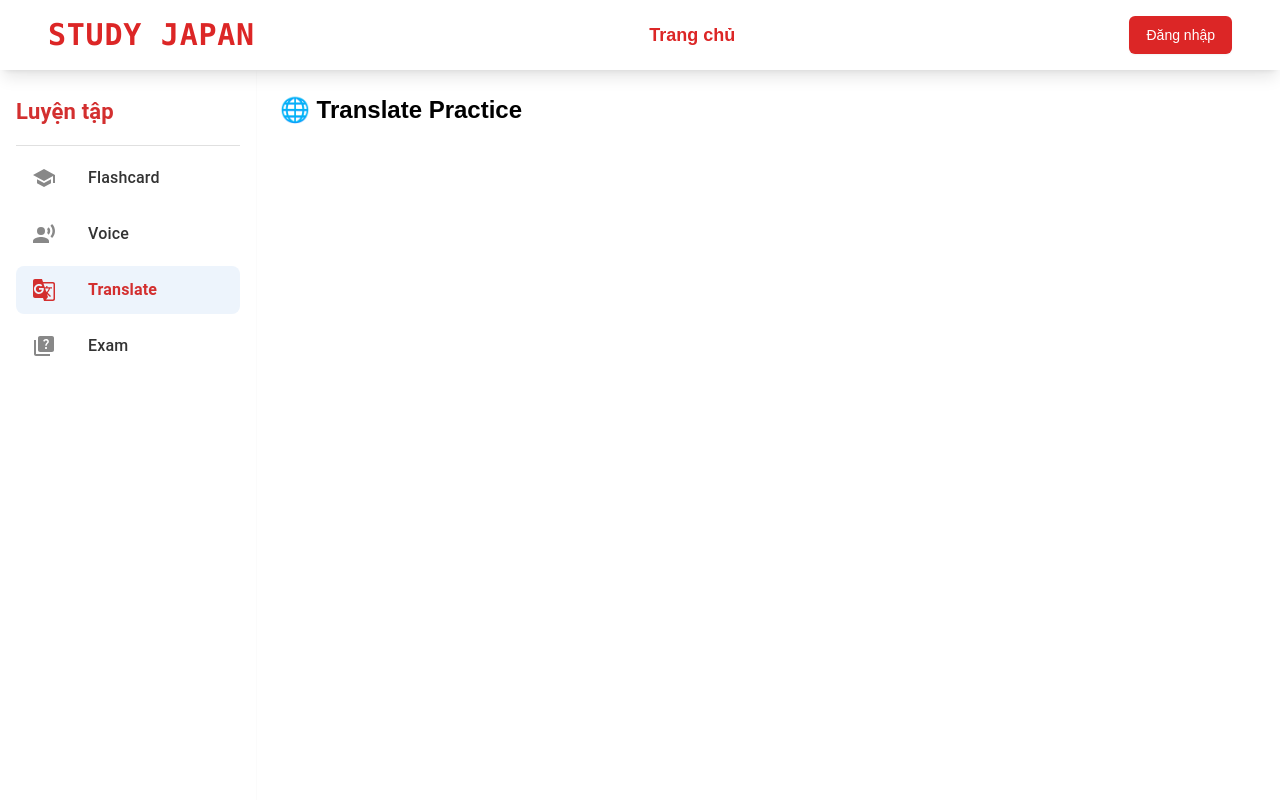
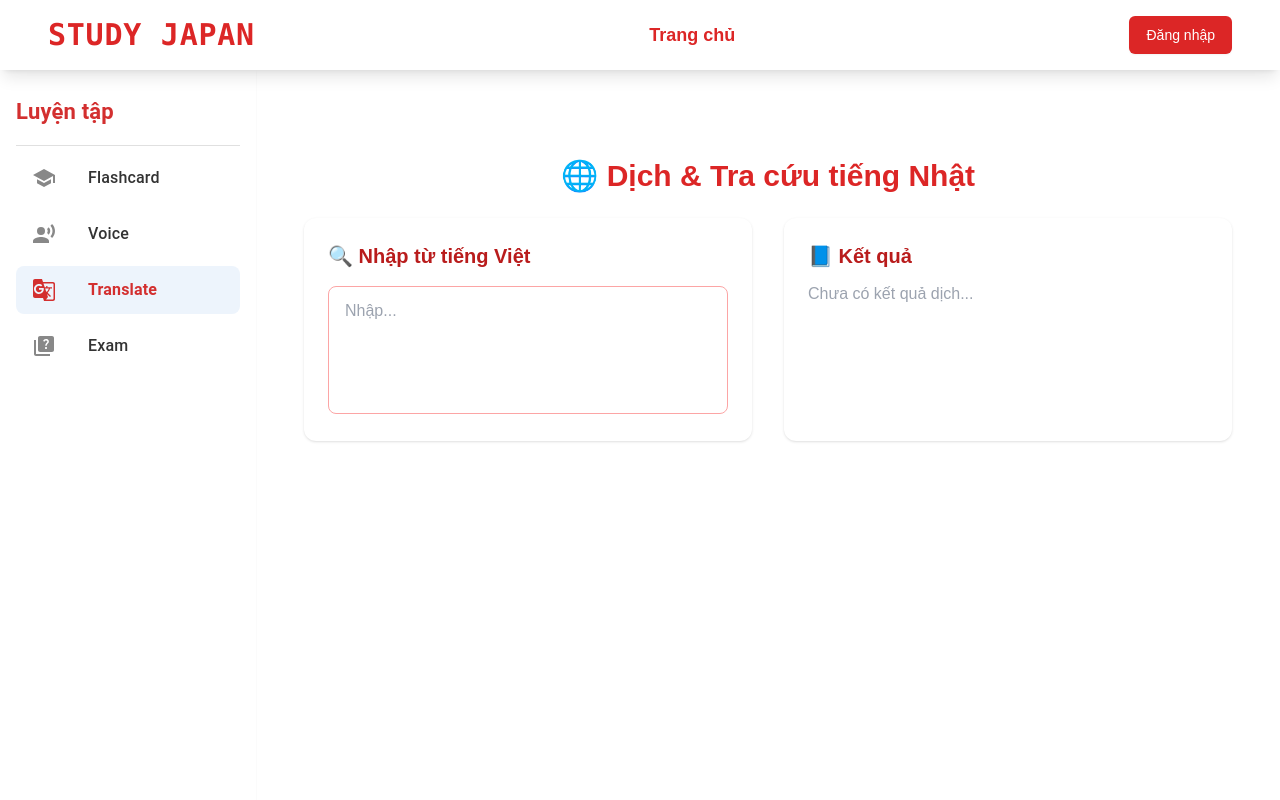
Before and after one commit to Tien2003deptrai/FRONTEND-CAP2-STUDY_JAPAN, a React (Vite) app: page /practice/translate in a window 1280 px wide. Shown: the top 800 px of the page. Built offline with nearby package versions, Linux system fonts and the light colour scheme.

Commit message:
[8/4] new translate

```diff
--- a/src/pages/Practice/Translate.jsx
+++ /dev/null
@@ -1,4 +0,0 @@
-function Translate() {
-    return <div className="text-2xl font-bold">🌐 Translate Practice</div>
-}
-export default Translate
--- /dev/null
+++ b/src/pages/Practice/Translate/Translate.jsx
@@ -0,0 +1,103 @@
+import axiosInstance from "@/network/httpRequest";
+import { useState, useEffect } from "react";
+import VolumeUpIcon from "@mui/icons-material/VolumeUp";
+
+export default function Translate() {
+  const [text, setText] = useState("");
+  const [translateResult, setTranslateResult] = useState(null);
+  const [dictionaryResult, setDictionaryResult] = useState(null);
+
+  useEffect(() => {
+    if (!text.trim()) {
+      setTranslateResult(null);
+      setDictionaryResult(null);
+      return;
+    }
+
+    const timeout = setTimeout(() => {
+      handleTranslate();
+    }, 500);
+
+    return () => clearTimeout(timeout);
+  }, [text]);
+
+  const handleTranslate = async () => {
+    try {
+      const translateRes = await axiosInstance.post("language/translate/vi-to-ja", { text });
+      setTranslateResult(translateRes.data.data);
+
+      const dictRes = await axiosInstance.post("language/dictionary/lookup", { text });
+      setDictionaryResult(dictRes.data.data.tratu[0]?.fields || null);
+    } catch (error) {
+      console.error("Lỗi khi gọi API:", error);
+    }
+  };
+
+  const speakJapanese = (text) => {
+    if (!text) return;
+    const utterance = new SpeechSynthesisUtterance(text);
+    utterance.lang = "ja-JP";
+    speechSynthesis.speak(utterance);
+  };
+
+  return (
+    <div className="max-w-6xl mx-auto mt-10 p-6">
+      <h1 className="text-3xl font-bold text-red-600 mb-6 text-center">🌐 Dịch & Tra cứu tiếng Nhật</h1>
+
+      <div className="grid grid-cols-1 md:grid-cols-2 gap-8">
+        <div className="bg-white rounded-xl shadow p-6 border border-red-200">
+          <h2 className="text-xl font-semibold text-red-700 mb-4">🔍 Nhập từ tiếng Việt</h2>
+          <textarea
+            placeholder="Nhập..."
+            value={text}
+            onChange={(e) => setText(e.target.value)}
+            className="w-full h-32 p-4 border border-red-300 rounded-lg resize-none focus:outline-none focus:ring-2 focus:ring-red-400"
+          />
+        </div>
+
+        <div className="bg-white rounded-xl shadow p-6 border border-red-200">
+          <h2 className="text-xl font-semibold text-red-700 mb-4">📘 Kết quả</h2>
+
+          {translateResult ? (
+            <div className="mb-6 space-y-4">
+              <div className="flex items-center gap-2">
+                <p>
+                  <strong className="text-gray-600">Tiếng Nhật:</strong>{" "}
+                  <span className="text-red-600 text-lg">{translateResult.sentences[0].trans}</span>
+                </p>
+                <VolumeUpIcon
+                  className="text-red-500 hover:text-red-700 cursor-pointer"
+                  onClick={() => speakJapanese(translateResult.sentences[0].trans)}
+                />
+              </div>
+
+              <div className="flex items-center gap-2">
+                <p>
+                  <strong className="text-gray-600">Phiên âm:</strong>{" "}
+                  <span className="text-red-500 italic">{translateResult.sentences[1]?.translit}</span>
+                </p>
+                <VolumeUpIcon
+                  className="text-red-400 hover:text-red-600 cursor-pointer"
+                  onClick={() => speakJapanese(translateResult.sentences[1]?.translit)}
+                />
+              </div>
+            </div>
+          ) : (
+            <p className="text-gray-400">Chưa có kết quả dịch...</p>
+          )}
+
+          {dictionaryResult && (
+            <div>
+              <h3 className="font-semibold text-red-700 mb-2">📚 Từ điển:</h3>
+              <p className="text-base text-gray-800 mb-2"><strong>Từ:</strong> {dictionaryResult.word}</p>
+              <div
+                className="text-sm text-gray-700"
+                dangerouslySetInnerHTML={{ __html: dictionaryResult.fulltext }}
+              />
+            </div>
+          )}
+        </div>
+      </div>
+    </div>
+  );
+}
--- a/src/route/routes.jsx
+++ b/src/route/routes.jsx
@@ -28,7 +28,7 @@ import ExamList from '@/pages/Practice/Exam/examList'
 import ExamResultPage from '@/pages/Practice/Exam/examResults'
 import Deck from '@/pages/Practice/flashcard/Deck'
 import Flashcard from '@/pages/Practice/flashcard/Flashcard'
-import Translate from '@/pages/Practice/Translate'
+import Translate from '@/pages/Practice/Translate/Translate'
 import Voice from '@/pages/Practice/Voice'
 import StudentCourse from '@/pages/student-course/StudentCourse'
 import TeacherCourse from '@/pages/teacher-course/TeacherCourse'
```
